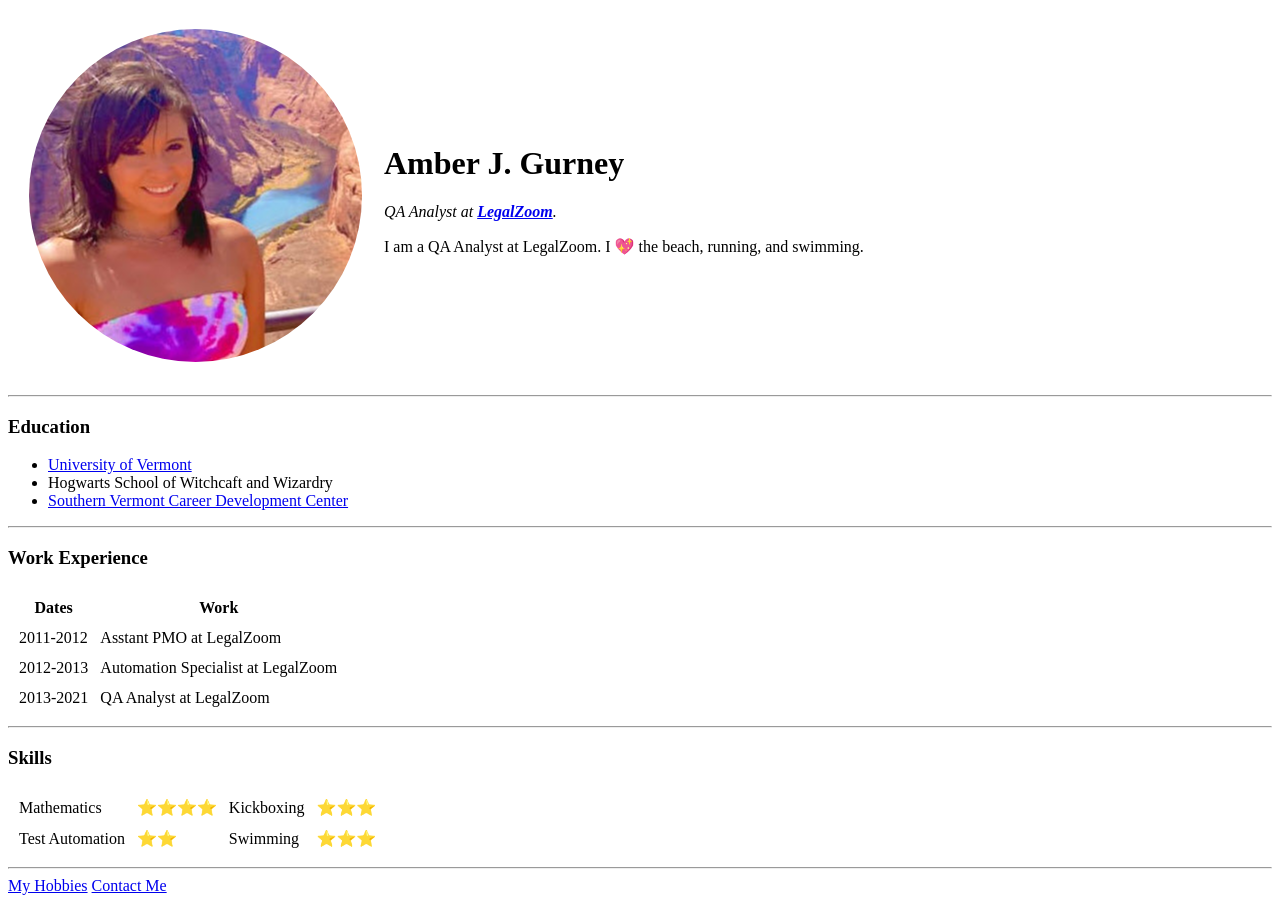
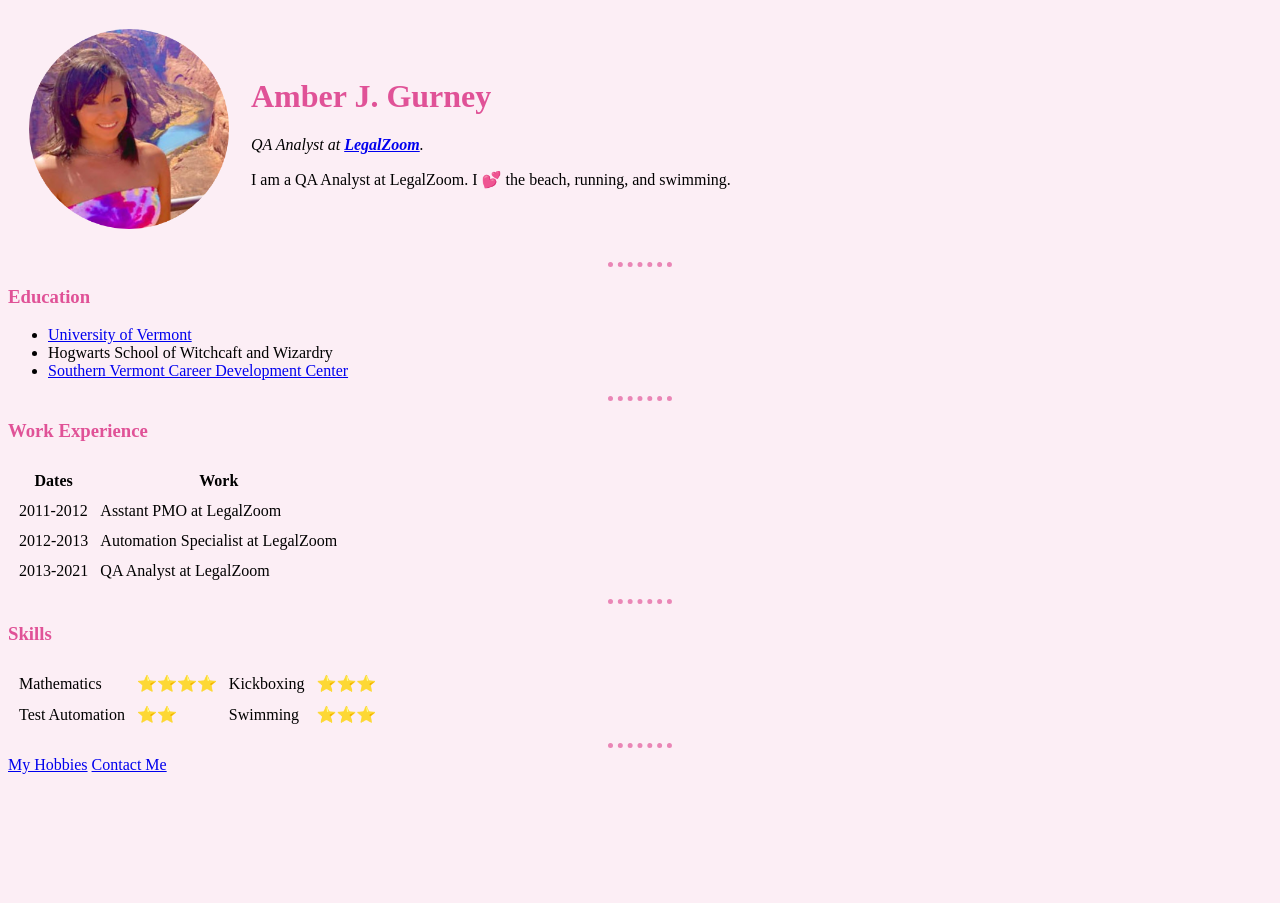
Before and after one commit to amberjeanne36/cv, a plain HTML site: page index.html in a window 1280 px wide. After the commit the page ends 800 px from the top, so only its background shows below. Drawn offline with Linux system fonts and the light colour scheme.

Commit message:
updated with css

```diff
--- /dev/null
+++ b/css/styles.css
@@ -0,0 +1,14 @@
+body {
+  background-color: #fceef5;
+}
+hr {
+border-style: dotted none none;
+border-color: #ea86b6;
+border-width: 5px;
+width: 5%;
+}
+img {
+height: 200px;
+}
+h1 { color: #e05297}
+h3 { color: #e05297}
--- a/index.html
+++ b/index.html
@@ -4,16 +4,18 @@
 <head>
   <meta charset="utf-8">
   <title>Amber's Personal Site</title>
+  <link rel="stylesheet" href="css/styles.css">
 </head>
 
 <body>
+
   <table cellspacing="20">
     <tr>
       <td><img src="images/amber.png" alt="Amber's profile picture"></td>
       <td>
         <h1>Amber J. Gurney</h1>
         <p><em>QA Analyst at <strong><a href="https://www.legalzoom.com/">LegalZoom</a></strong>.</em></p>
-        <p>I am a QA Analyst at LegalZoom. I 💖 the beach, running, and swimming.</p>
+        <p>I am a QA Analyst at LegalZoom. I 💕 the beach, running, and swimming.</p>
       </td>
     </tr>
   </table>
@@ -24,7 +26,7 @@
     <li>Hogwarts School of Witchcaft and Wizardry</li>
     <li><a href="https://svcdc.org/programs/">Southern Vermont Career Development Center</a></li>
   </ul>
-<hr>
+  <hr>
   <h3>Work Experience</h3>
   <table cellspacing="10">
     <thead>
@@ -44,7 +46,7 @@
       </tr>
     </tbody>
   </table>
-<hr>
+  <hr>
   <h3>Skills</h3>
   <table cellspacing="10">
     <tr>
```
Also changed, not shown: contact.html (+1 -0 lines), hobbies.html (+2 -1 lines).
